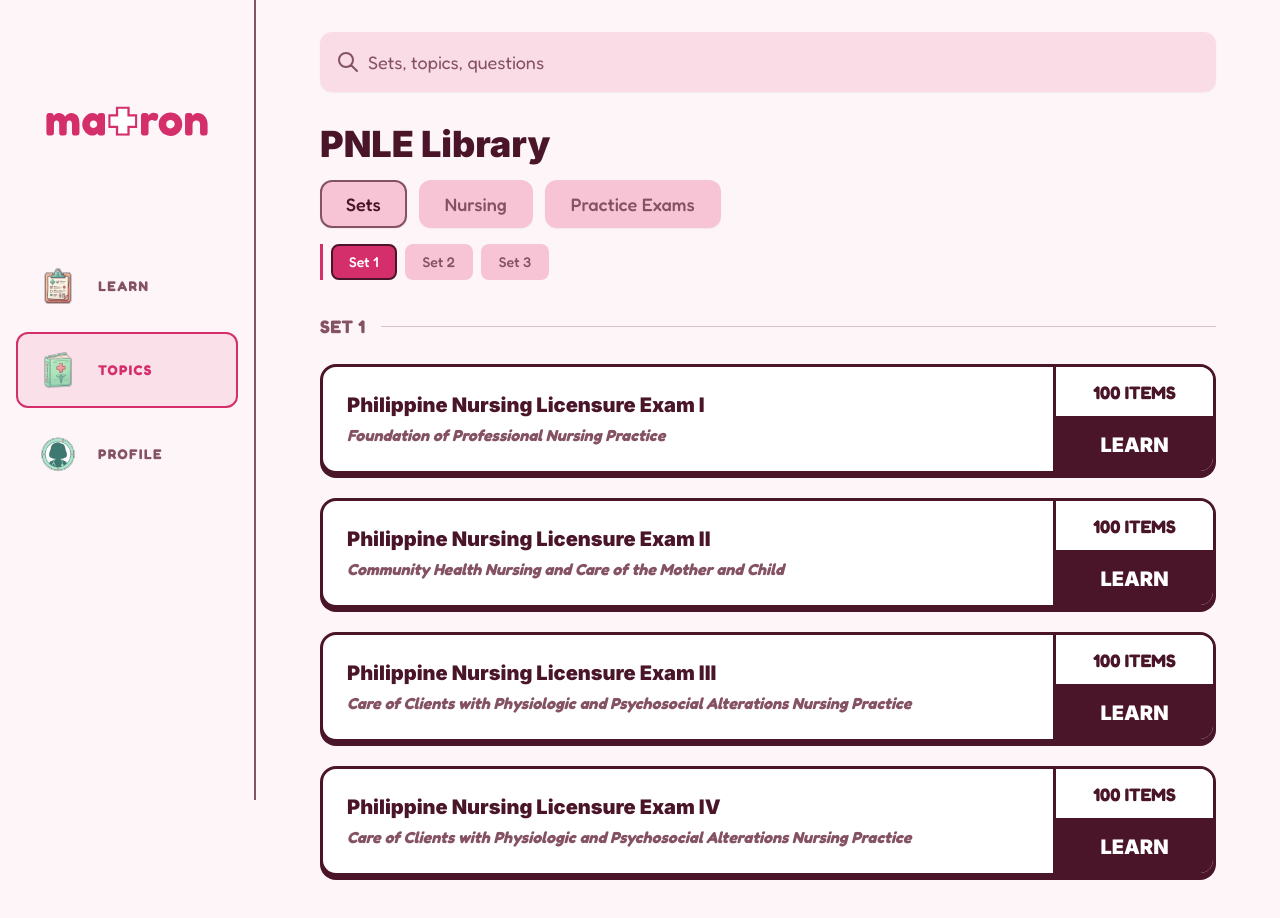
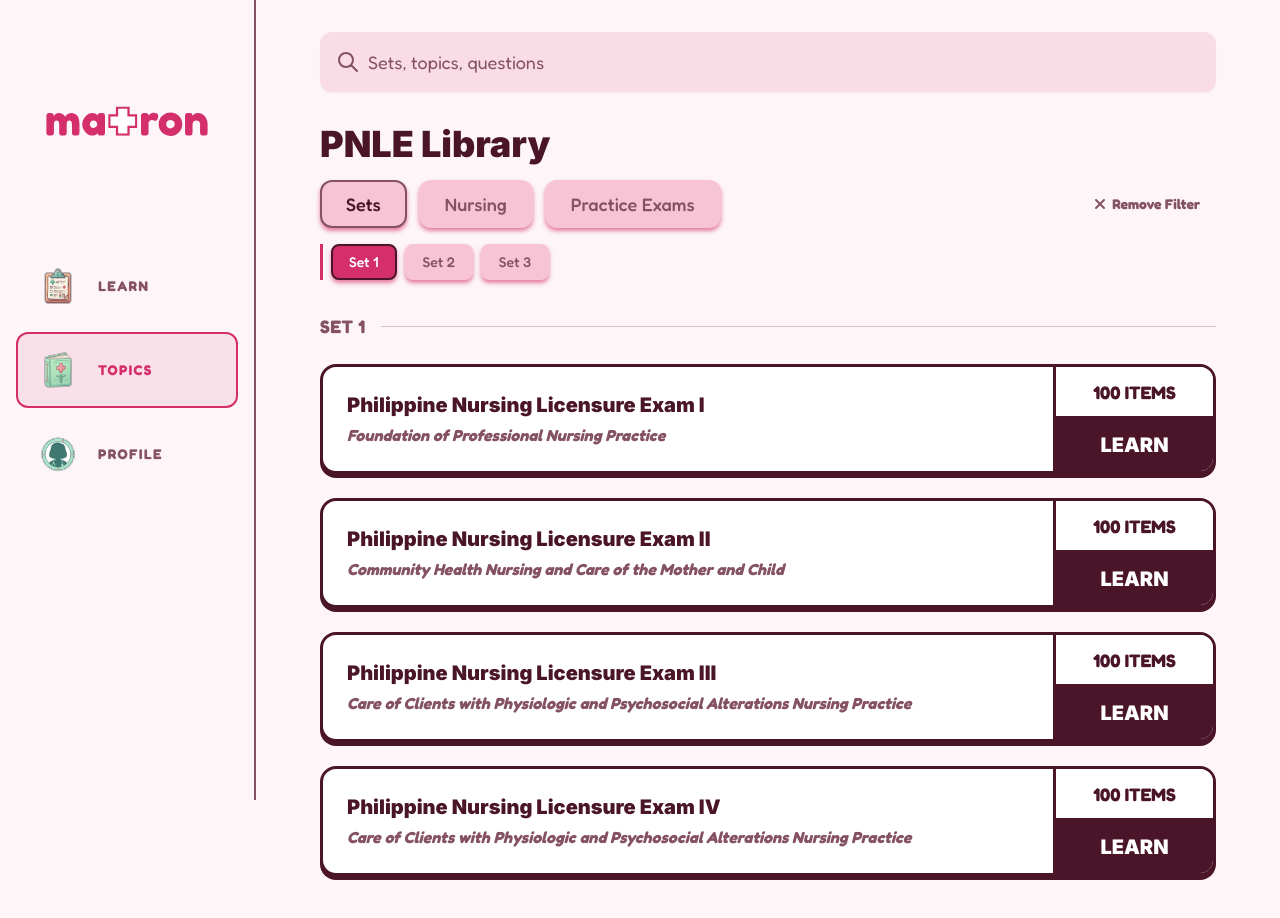
Before and after one commit to francisshere/matron-cards, a React (Vite) app in the folder frontend/: page / in a window 1280 px wide. Both pictures are taken after a click on the link "TOPICS". Shown: the top 918 px of the page. Built offline with nearby package versions, Linux system fonts and the light colour scheme.

Commit message:
made some minor additions and adjustements on the filter section

```diff
--- a/frontend/src/Topics.jsx
+++ b/frontend/src/Topics.jsx
@@ -109,7 +109,7 @@ export default function Topics({ onViewChange }) {
             <h2 className="font-heading font-black text-3xl sm:text-4xl text-[#4A1529] mb-4">PNLE Library</h2>
 
             <div className="flex flex-col gap-4">
-              <div className="flex flex-wrap gap-3">
+              <div className="flex flex-wrap gap-3 items-center w-full">
                 {['Sets', 'Nursing', 'Practice Exams'].map(category => (
                   <button
                     key={category}
@@ -124,7 +124,7 @@ export default function Topics({ onViewChange }) {
                         setActiveSubcategory('');
                       }
                     }}
-                    className={`px-6 py-2 rounded-xl border-[2px] font-body font-medium text-lg shadow-sm transition-all
+                    className={`px-6 py-2 rounded-xl border-[2px] font-body font-medium text-lg drop-shadow-[0_3px_2px_rgba(212,47,107,0.6)] transition-all
                       ${activeCategory === category
                         ? 'bg-[#F7C4D5] border-[#855264] text-[#4A1529]'
                         : 'bg-[#F7C4D5] border-transparent text-[#855264] hover:opacity-90'}`}
@@ -132,6 +132,23 @@ export default function Topics({ onViewChange }) {
                     {category}
                   </button>
                 ))}
+
+                {(activeCategory || activeSubcategory) && (
+                  <button
+                    onClick={() => {
+                      setActiveCategory(null);
+                      setActiveSubcategory('');
+                      setActiveSet(1);
+                    }}
+                    className="ml-auto px-4 py-2 rounded-xl font-body font-bold text-sm text-[#855264] hover:text-[#4A1529] hover:bg-[#F7C4D5] transition-all flex items-center gap-1"
+                    title="Remove Filter"
+                  >
+                    <svg className="w-4 h-4" fill="none" viewBox="0 0 24 24" stroke="currentColor">
+                      <path strokeLinecap="round" strokeLinejoin="round" strokeWidth="3" d="M6 18L18 6M6 6l12 12" />
+                    </svg>
+                    Remove Filter
+                  </button>
+                )}
               </div>
 
               {activeCategory === 'Sets' && (
@@ -145,7 +162,7 @@ export default function Topics({ onViewChange }) {
                         else if (sub === 'Set 2') setActiveSet(2);
                         // Add Set 3 logic if needed
                       }}
-                      className={`px-4 py-1.5 rounded-lg border-[2px] font-body font-medium text-sm transition-all
+                      className={`px-4 py-1.5 rounded-lg border-[2px] font-body font-medium text-sm drop-shadow-[0_3px_2px_rgba(212,47,107,0.6)] transition-all
                         ${activeSubcategory === sub
                           ? 'bg-[#D42F6B] border-[#4A1529] text-white'
                           : 'bg-[#F7C4D5] border-transparent text-[#855264] hover:bg-[#E97CA1] hover:text-white'}`}
@@ -162,7 +179,7 @@ export default function Topics({ onViewChange }) {
                     <button
                       key={sub}
                       onClick={() => setActiveSubcategory(sub)}
-                      className={`px-4 py-1.5 rounded-lg border-[2px] font-body font-medium text-sm transition-all
+                      className={`px-4 py-1.5 rounded-lg border-[2px] font-body font-medium text-sm drop-shadow-[0_3px_2px_rgba(212,47,107,0.6)] transition-all
                         ${activeSubcategory === sub
                           ? 'bg-[#D42F6B] border-[#4A1529] text-white'
                           : 'bg-[#F7C4D5] border-transparent text-[#855264] hover:bg-[#E97CA1] hover:text-white'}`}
```
